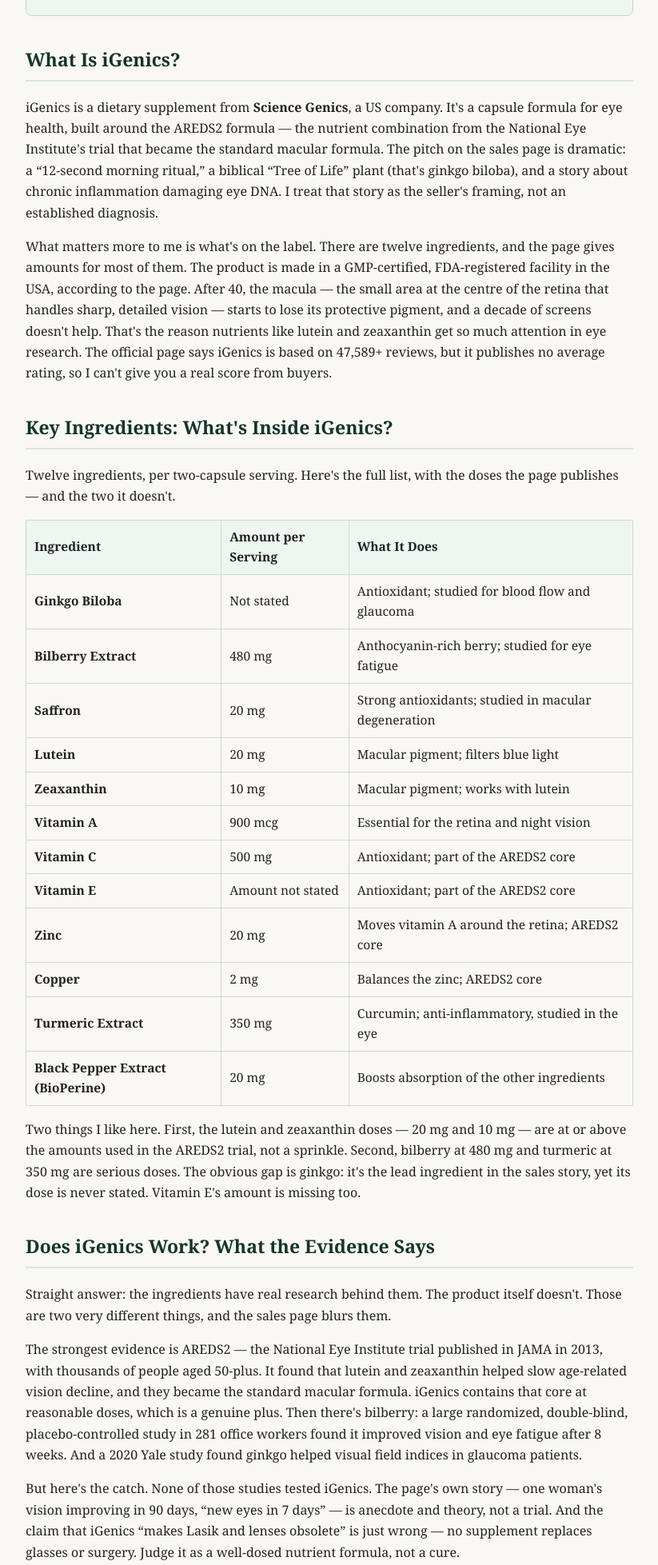
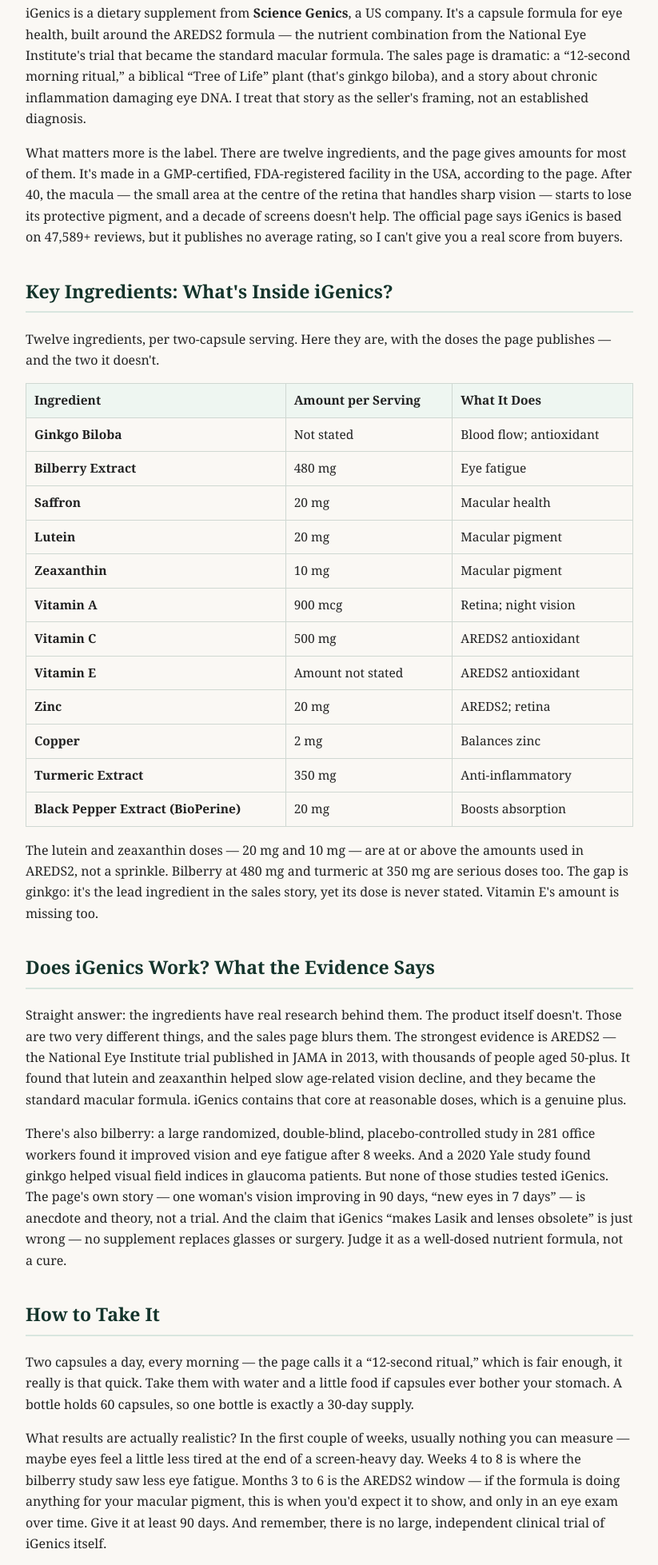
Before and after one commit to bestreviews-guide/reviews, a plain HTML site: page review/igenics/index.html in a window 1280 px wide. Shown: the part 811-2768 px from the top of the page at 80% size, without its empty margins (228-1051 px from the left). Drawn offline with Linux system fonts and the light colour scheme.

Commit message:
Tighten iGenics review to about 1,400 words
Updated the affiliate disclosure and various paragraphs for clarity and conciseness. Adjusted pricing details and added a note about the refund policy.

```diff
--- a/review/igenics/index.html
+++ b/review/igenics/index.html
@@ -26,52 +26,49 @@
 <body>
 <div class="wrap">
 
-<p class="disclosure"><strong>Affiliate Disclosure:</strong> This is an independent review page. It contains affiliate links, which means we may earn a commission if you buy through them — at no extra cost to you. This product is a dietary supplement, not a medicine, and it is not intended to diagnose, treat, cure or prevent any disease.</p>
+<p class="disclosure"><strong>Affiliate Disclosure:</strong> This page contains affiliate links — we may earn a commission if you buy through them, at no extra cost to you. iGenics is a dietary supplement, not a medicine.</p>
 
 <h1>iGenics Reviews 2026: Does It Really Help Tired Eyes?</h1>
 
-<p>If your eyes feel tired by the end of the day — dry after hours of screens, slow to focus on small print — you aren't alone. I've read a lot of eye supplement labels, and most of them hide behind the same trick: a long list of impressive-sounding ingredients with no doses at all. iGenics caught my eye because it does the opposite for most of its formula. It publishes the amounts.</p>
-
-<p>In this review I'll walk through what's actually in it, what the research does and doesn't prove, what it costs, and where the sales page overreaches. My score is <strong>4.0 out of 5 — Very good</strong>.</p>
+<p>If your eyes feel tired by the end of the day — dry after hours of screens, slow to focus on small print — you aren't alone. I've read a lot of eye supplement labels, and most hide behind the same trick: a long list of impressive ingredients with no doses at all. iGenics is different for most of its formula. It publishes the amounts. My score is <strong>4.0 out of 5 — Very good</strong>.</p>
 
 <a class="cta" href="https://clearvisionbreakthrough.com/tsl.php#aff=khushalkakkar9350e1e8">👉 CHECK CURRENT PRICE &amp; OFFERS 👈<small>Official site · Multi-bottle discounts · 180-day money-back guarantee</small></a>
 
 <div class="verdict">
 <h3>Quick Verdict</h3>
-<p>iGenics is a 12-ingredient eye capsule from Science Genics, built around the AREDS2 nutrient core — lutein, zeaxanthin, vitamin C, vitamin E, zinc and copper — with most doses published, including bilberry at 480 mg, lutein at 20 mg and zeaxanthin at 10 mg. It's a solid formula at a fair price per day on the bigger packs, and the 180-day guarantee gives you proper time to judge it. The sales page oversells it, though — “new eyes in 7 days” is marketing, not science — and its own text can't agree whether one bottle costs $59 or $69.</p>
+<p>iGenics is a 12-ingredient eye capsule from Science Genics, built around the AREDS2 nutrient core — lutein, zeaxanthin, vitamin C, vitamin E, zinc and copper — with most doses published, including bilberry at 480 mg, lutein at 20 mg and zeaxanthin at 10 mg. It's a solid formula at a fair price per day on the bigger packs, and the 180-day guarantee gives you proper time to judge it. The sales page oversells it, though — “new eyes in 7 days” is marketing, not science.</p>
 </div>
 
 <h2>What Is iGenics?</h2>
-<p>iGenics is a dietary supplement from <strong>Science Genics</strong>, a US company. It's a capsule formula for eye health, built around the AREDS2 formula — the nutrient combination from the National Eye Institute's trial that became the standard macular formula. The pitch on the sales page is dramatic: a “12-second morning ritual,” a biblical “Tree of Life” plant (that's ginkgo biloba), and a story about chronic inflammation damaging eye DNA. I treat that story as the seller's framing, not an established diagnosis.</p>
-<p>What matters more to me is what's on the label. There are twelve ingredients, and the page gives amounts for most of them. The product is made in a GMP-certified, FDA-registered facility in the USA, according to the page. After 40, the macula — the small area at the centre of the retina that handles sharp, detailed vision — starts to lose its protective pigment, and a decade of screens doesn't help. That's the reason nutrients like lutein and zeaxanthin get so much attention in eye research. The official page says iGenics is based on 47,589+ reviews, but it publishes no average rating, so I can't give you a real score from buyers.</p>
+<p>iGenics is a dietary supplement from <strong>Science Genics</strong>, a US company. It's a capsule formula for eye health, built around the AREDS2 formula — the nutrient combination from the National Eye Institute's trial that became the standard macular formula. The sales page is dramatic: a “12-second morning ritual,” a biblical “Tree of Life” plant (that's ginkgo biloba), and a story about chronic inflammation damaging eye DNA. I treat that story as the seller's framing, not an established diagnosis.</p>
+<p>What matters more is the label. There are twelve ingredients, and the page gives amounts for most of them. It's made in a GMP-certified, FDA-registered facility in the USA, according to the page. After 40, the macula — the small area at the centre of the retina that handles sharp vision — starts to lose its protective pigment, and a decade of screens doesn't help. The official page says iGenics is based on 47,589+ reviews, but it publishes no average rating, so I can't give you a real score from buyers.</p>
 
 <h2>Key Ingredients: What's Inside iGenics?</h2>
-<p>Twelve ingredients, per two-capsule serving. Here's the full list, with the doses the page publishes — and the two it doesn't.</p>
+<p>Twelve ingredients, per two-capsule serving. Here they are, with the doses the page publishes — and the two it doesn't.</p>
 <table>
 <tr><th>Ingredient</th><th>Amount per Serving</th><th>What It Does</th></tr>
-<tr><td><strong>Ginkgo Biloba</strong></td><td>Not stated</td><td>Antioxidant; studied for blood flow and glaucoma</td></tr>
-<tr><td><strong>Bilberry Extract</strong></td><td>480 mg</td><td>Anthocyanin-rich berry; studied for eye fatigue</td></tr>
-<tr><td><strong>Saffron</strong></td><td>20 mg</td><td>Strong antioxidants; studied in macular degeneration</td></tr>
-<tr><td><strong>Lutein</strong></td><td>20 mg</td><td>Macular pigment; filters blue light</td></tr>
-<tr><td><strong>Zeaxanthin</strong></td><td>10 mg</td><td>Macular pigment; works with lutein</td></tr>
-<tr><td><strong>Vitamin A</strong></td><td>900 mcg</td><td>Essential for the retina and night vision</td></tr>
-<tr><td><strong>Vitamin C</strong></td><td>500 mg</td><td>Antioxidant; part of the AREDS2 core</td></tr>
-<tr><td><strong>Vitamin E</strong></td><td>Amount not stated</td><td>Antioxidant; part of the AREDS2 core</td></tr>
-<tr><td><strong>Zinc</strong></td><td>20 mg</td><td>Moves vitamin A around the retina; AREDS2 core</td></tr>
-<tr><td><strong>Copper</strong></td><td>2 mg</td><td>Balances the zinc; AREDS2 core</td></tr>
-<tr><td><strong>Turmeric Extract</strong></td><td>350 mg</td><td>Curcumin; anti-inflammatory, studied in the eye</td></tr>
-<tr><td><strong>Black Pepper Extract (BioPerine)</strong></td><td>20 mg</td><td>Boosts absorption of the other ingredients</td></tr>
+<tr><td><strong>Ginkgo Biloba</strong></td><td>Not stated</td><td>Blood flow; antioxidant</td></tr>
+<tr><td><strong>Bilberry Extract</strong></td><td>480 mg</td><td>Eye fatigue</td></tr>
+<tr><td><strong>Saffron</strong></td><td>20 mg</td><td>Macular health</td></tr>
+<tr><td><strong>Lutein</strong></td><td>20 mg</td><td>Macular pigment</td></tr>
+<tr><td><strong>Zeaxanthin</strong></td><td>10 mg</td><td>Macular pigment</td></tr>
+<tr><td><strong>Vitamin A</strong></td><td>900 mcg</td><td>Retina; night vision</td></tr>
+<tr><td><strong>Vitamin C</strong></td><td>500 mg</td><td>AREDS2 antioxidant</td></tr>
+<tr><td><strong>Vitamin E</strong></td><td>Amount not stated</td><td>AREDS2 antioxidant</td></tr>
+<tr><td><strong>Zinc</strong></td><td>20 mg</td><td>AREDS2; retina</td></tr>
+<tr><td><strong>Copper</strong></td><td>2 mg</td><td>Balances zinc</td></tr>
+<tr><td><strong>Turmeric Extract</strong></td><td>350 mg</td><td>Anti-inflammatory</td></tr>
+<tr><td><strong>Black Pepper Extract (BioPerine)</strong></td><td>20 mg</td><td>Boosts absorption</td></tr>
 </table>
-<p>Two things I like here. First, the lutein and zeaxanthin doses — 20 mg and 10 mg — are at or above the amounts used in the AREDS2 trial, not a sprinkle. Second, bilberry at 480 mg and turmeric at 350 mg are serious doses. The obvious gap is ginkgo: it's the lead ingredient in the sales story, yet its dose is never stated. Vitamin E's amount is missing too.</p>
+<p>The lutein and zeaxanthin doses — 20 mg and 10 mg — are at or above the amounts used in AREDS2, not a sprinkle. Bilberry at 480 mg and turmeric at 350 mg are serious doses too. The gap is ginkgo: it's the lead ingredient in the sales story, yet its dose is never stated. Vitamin E's amount is missing too.</p>
 
 <h2>Does iGenics Work? What the Evidence Says</h2>
-<p>Straight answer: the ingredients have real research behind them. The product itself doesn't. Those are two very different things, and the sales page blurs them.</p>
-<p>The strongest evidence is AREDS2 — the National Eye Institute trial published in JAMA in 2013, with thousands of people aged 50-plus. It found that lutein and zeaxanthin helped slow age-related vision decline, and they became the standard macular formula. iGenics contains that core at reasonable doses, which is a genuine plus. Then there's bilberry: a large randomized, double-blind, placebo-controlled study in 281 office workers found it improved vision and eye fatigue after 8 weeks. And a 2020 Yale study found ginkgo helped visual field indices in glaucoma patients.</p>
-<p>But here's the catch. None of those studies tested iGenics. The page's own story — one woman's vision improving in 90 days, “new eyes in 7 days” — is anecdote and theory, not a trial. And the claim that iGenics “makes Lasik and lenses obsolete” is just wrong — no supplement replaces glasses or surgery. Judge it as a well-dosed nutrient formula, not a cure.</p>
+<p>Straight answer: the ingredients have real research behind them. The product itself doesn't. Those are two very different things, and the sales page blurs them. The strongest evidence is AREDS2 — the National Eye Institute trial published in JAMA in 2013, with thousands of people aged 50-plus. It found that lutein and zeaxanthin helped slow age-related vision decline, and they became the standard macular formula. iGenics contains that core at reasonable doses, which is a genuine plus.</p>
+<p>There's also bilberry: a large randomized, double-blind, placebo-controlled study in 281 office workers found it improved vision and eye fatigue after 8 weeks. And a 2020 Yale study found ginkgo helped visual field indices in glaucoma patients. But none of those studies tested iGenics. The page's own story — one woman's vision improving in 90 days, “new eyes in 7 days” — is anecdote and theory, not a trial. And the claim that iGenics “makes Lasik and lenses obsolete” is just wrong — no supplement replaces glasses or surgery. Judge it as a well-dosed nutrient formula, not a cure.</p>
 
 <h2>How to Take It</h2>
-<p>Two capsules a day, every morning — the page calls it a “12-second ritual,” which is fair enough, it really is that quick. Take them with water and a little food if capsules ever bother your stomach. A bottle holds 60 capsules, so one bottle is exactly a 30-day supply. There's no taste issue — they're swallowed capsules, not a drink or a drop.</p>
-<p>What results are actually realistic? In the first couple of weeks, usually nothing you can measure — maybe eyes feel a little less tired at the end of a screen-heavy day. Weeks 4 to 8 is where the bilberry study saw less eye fatigue. Months 3 to 6 is the AREDS2 window — if the formula is doing anything for your macular pigment, this is when you'd expect it to show, and you won't see it in the mirror, only in an eye exam over time. My honest read: give it at least 90 days. And remember, there is no large, independent clinical trial of iGenics itself. Anyone calling the formula itself “clinically proven” is stretching the truth.</p>
+<p>Two capsules a day, every morning — the page calls it a “12-second ritual,” which is fair enough, it really is that quick. Take them with water and a little food if capsules ever bother your stomach. A bottle holds 60 capsules, so one bottle is exactly a 30-day supply.</p>
+<p>What results are actually realistic? In the first couple of weeks, usually nothing you can measure — maybe eyes feel a little less tired at the end of a screen-heavy day. Weeks 4 to 8 is where the bilberry study saw less eye fatigue. Months 3 to 6 is the AREDS2 window — if the formula is doing anything for your macular pigment, this is when you'd expect it to show, and only in an eye exam over time. Give it at least 90 days. And remember, there is no large, independent clinical trial of iGenics itself.</p>
 
 <h2>Pricing: How Much Does iGenics Cost?</h2>
 <p>The official site lists three packages, at two capsules a day — so one bottle lasts 30 days. Prices were checked in November 2026 and they can change, so check the checkout page before you pay.</p>
@@ -81,12 +78,12 @@
 <tr><td><strong>3 bottles</strong></td><td>90 servings</td><td>$49</td><td>$147</td><td>$1.63</td><td>+$9.99</td></tr>
 <tr><td><strong>6 bottles — Best Value</strong></td><td>180 servings</td><td>$39</td><td>$234</td><td>$1.30</td><td>Free</td></tr>
 </table>
-<p>Six bottles is the cheapest per day, but it's also the biggest commitment. The 6-bottle pack also throws in a free bottle of Intelligen (the seller's brain formula, valued at $59) and two free e-books. Two things bugged me here. First, the price doesn't match itself: the body copy says you can get a bottle for “just $69,” while the order box charges $59 — the $59 is what you'd actually pay. Second, the page shows a “normal” price of $149 a bottle. That $149 is the seller's own anchor — iGenics has never sold at that price as far as I can tell. Judge it on the $59-to-$39 range, not the crossed-out number.</p>
+<p>Six bottles is the cheapest per day, but it's also the biggest commitment. The 6-bottle pack also throws in a free bottle of Intelligen (the seller's brain formula, valued at $59) and two free e-books. Two things bugged me. First, the body copy says you can get a bottle for “just $69,” while the order box charges $59 — the $59 is what you'd actually pay. Second, the page shows a “normal” price of $149 a bottle. That $149 is the seller's own anchor — iGenics has never sold at that price as far as I can tell.</p>
 
 <a class="cta" href="https://clearvisionbreakthrough.com/tsl.php#aff=khushalkakkar9350e1e8">👉 SEE THE LATEST DISCOUNTED BUNDLES 👈<small>6-bottle pack from $1.30 per day · Free shipping · 180-day guarantee</small></a>
 
 <h2>The 180-Day Guarantee: How It Works</h2>
-<p>This is one of the stronger parts of the offer. The page promises a full refund if your eyesight hasn't improved or you change your mind for any reason — and it says you don't even need to return the bottles. They're yours to keep. You contact the US-based customer service team by phone or email. One wrinkle: the page says “180 days” in one place and talks about a refund “within 60 days” in another. The 180-day window is the headline promise, and it's the one I'd hold them to — screenshot the guarantee wording before you buy, and keep your order confirmation. The long window matters because the realistic results window for an eye formula is 3 to 6 months. A 30-day guarantee would be useless.</p>
+<p>This is one of the stronger parts of the offer. The page promises a full refund if your eyesight hasn't improved or you change your mind for any reason — and it says you don't even need to return the bottles. They're yours to keep. You contact the US-based customer service team by phone or email. One wrinkle: the page says “180 days” in one place and talks about a refund “within 60 days” in another. The 180-day window is the headline promise, and it's the one I'd hold them to — screenshot the guarantee wording before you buy, and keep your order confirmation.</p>
 
 <h2>Pros and Cons</h2>
 <h3 class="pros">Pros</h3>
@@ -110,10 +107,10 @@
 
 <h2>Who Should Buy It — and Who Should Not</h2>
 <p><strong>It could make sense if</strong> you're over 40, your eyes feel tired from screens, and you want an AREDS2-style formula with real doses; if you've already had an eye exam and you know what you're actually dealing with; and if you'll give it 90 days and judge it inside the 180-day guarantee.</p>
-<p><strong>Skip it if</strong> you're hoping it replaces glasses, contacts or surgery — it won't. Skip it too if you take blood thinners — ginkgo can affect clotting, so ask your doctor first. And if you're pregnant, nursing, under 18 or on medication, unless a doctor says otherwise. Finally, skip it if you want a published dose for every single ingredient — ginkgo's is missing, and that bothers me too.</p>
+<p><strong>Skip it if</strong> you're hoping it replaces glasses, contacts or surgery — it won't. Skip it too if you take blood thinners — ginkgo can affect clotting, so ask your doctor first. And if you're pregnant, nursing, under 18 or on medication, unless a doctor says otherwise.</p>
 
 <h2>Safety &amp; Side Effects</h2>
-<p>For most healthy adults, these are familiar nutrients — the same ones in leafy greens, eggs and berries, in concentrated form. No stimulants, nothing habit-forming. The side effects that come up most with eye formulas are mild digestive discomfort in the first few days, and that's about it. The page reports no side effects, but that's the seller's statement, not an independent study. The cautions that actually matter: blood thinners — ginkgo can affect blood clotting, so if you take warfarin, aspirin therapy or any anticoagulant, talk to your doctor first. Eye conditions — if you have glaucoma, macular degeneration or any diagnosed eye disease, this is a supplement, not a treatment. Keep your eye appointments and tell your ophthalmologist what you're taking. If you notice a new symptom after starting any supplement, stop and get medical advice.</p>
+<p>For most healthy adults, these are familiar nutrients — the same ones in leafy greens, eggs and berries, in concentrated form. No stimulants, nothing habit-forming. The side effects that come up most are mild digestive discomfort in the first few days. The page reports no side effects, but that's the seller's statement, not an independent study. Blood thinners matter most: ginkgo can affect clotting, so if you take warfarin, aspirin therapy or any anticoagulant, talk to your doctor first. If you have glaucoma, macular degeneration or any diagnosed eye disease, this is a supplement, not a treatment — keep your eye appointments and tell your ophthalmologist what you're taking.</p>
 
 <h2>Frequently Asked Questions</h2>
 <h3>Is iGenics a scam?</h3>
@@ -123,11 +120,11 @@
 <h3>What are the iGenics ingredients?</h3>
 <p>Twelve in total: ginkgo biloba, bilberry extract 480 mg, saffron 20 mg, lutein 20 mg, zeaxanthin 10 mg, vitamin A 900 mcg, vitamin C 500 mg, vitamin E, zinc 20 mg, copper 2 mg, turmeric extract 350 mg and black pepper extract 20 mg, per two-capsule serving. The ginkgo and vitamin E amounts aren't stated on the page.</p>
 <h3>How much does iGenics cost?</h3>
-<p>$59 for 1 bottle in the order box (plus $9.99 shipping), $49 a bottle for 3 ($147, plus $9.99 shipping) and $39 a bottle for 6 ($234, free shipping). The page's body text mentions $69 for a single bottle in one spot — the order box charges $59. Prices were checked in November 2026 and they can change.</p>
+<p>$59 for 1 bottle (plus $9.99 shipping), $49 a bottle for 3 ($147, plus $9.99 shipping) and $39 a bottle for 6 ($234, free shipping). The page's body text mentions $69 for a single bottle in one spot — the order box charges $59. Prices were checked in November 2026 and they can change.</p>
 <h3>How do you take iGenics?</h3>
 <p>Two capsules once a day in the morning, with water. A bottle holds 60 capsules, so one bottle is a 30-day supply.</p>
 <h3>Is there an iGenics refund policy?</h3>
-<p>Yes — a 180-day money-back guarantee. The page says you don't need to return the bottles. One spot on the page mentions 60 days instead, so screenshot the guarantee wording before you buy.</p>
+<p>Yes — a 180-day money-back guarantee, and the page says you don't need to return the bottles. One spot on the page mentions 60 days instead, so screenshot the guarantee wording before you buy.</p>
 
 <h2>My Final Verdict</h2>
 <p><strong>4.0 out of 5 — Very good.</strong> It earns the 4.0 with a 12-ingredient formula that publishes most of its doses, the AREDS2 core at sensible amounts, a fair price per day on the big pack, and a 180-day guarantee that lets you keep the bottles. What holds it back is the sales page — “new eyes in 7 days,” a $69-versus-$59 price mismatch, and no trial of the finished product itself. My score breakdown: Ingredients &amp; safety 4.0 (25%), Label transparency 4.0 (20%), Value for money 3.5 (20%), Guarantee 4.5 (20%), Buying experience 4.0 (15%).</p>
@@ -136,7 +133,7 @@
 <a class="cta" href="https://clearvisionbreakthrough.com/tsl.php#aff=khushalkakkar9350e1e8">👉 CHECK CURRENT PRICE &amp; OFFERS 👈<small>Official site · 180-day money-back guarantee · Free shipping on 6-bottle packs</small></a>
 
 <footer>
-<p><strong>Disclaimer:</strong> This page is an independent affiliate review, not the product's official website. Statements about this supplement have not been evaluated by the FDA. The product is not intended to diagnose, treat, cure or prevent any disease. Individual results vary, and the information here is educational only — it is not medical advice. Consult your healthcare provider before starting any supplement, especially if you have a medical condition or take medication. Prices checked November 2026 and may change.</p>
+<p><strong>Disclaimer:</strong> This page is an independent affiliate review, not the product's official website. Statements about this supplement have not been evaluated by the FDA. The product is not intended to diagnose, treat, cure or prevent any disease. Individual results vary, and the information here is educational only — it is not medical advice. Consult your healthcare provider before starting any supplement. Prices checked November 2026 and may change.</p>
 </footer>
 
 </div>
```
